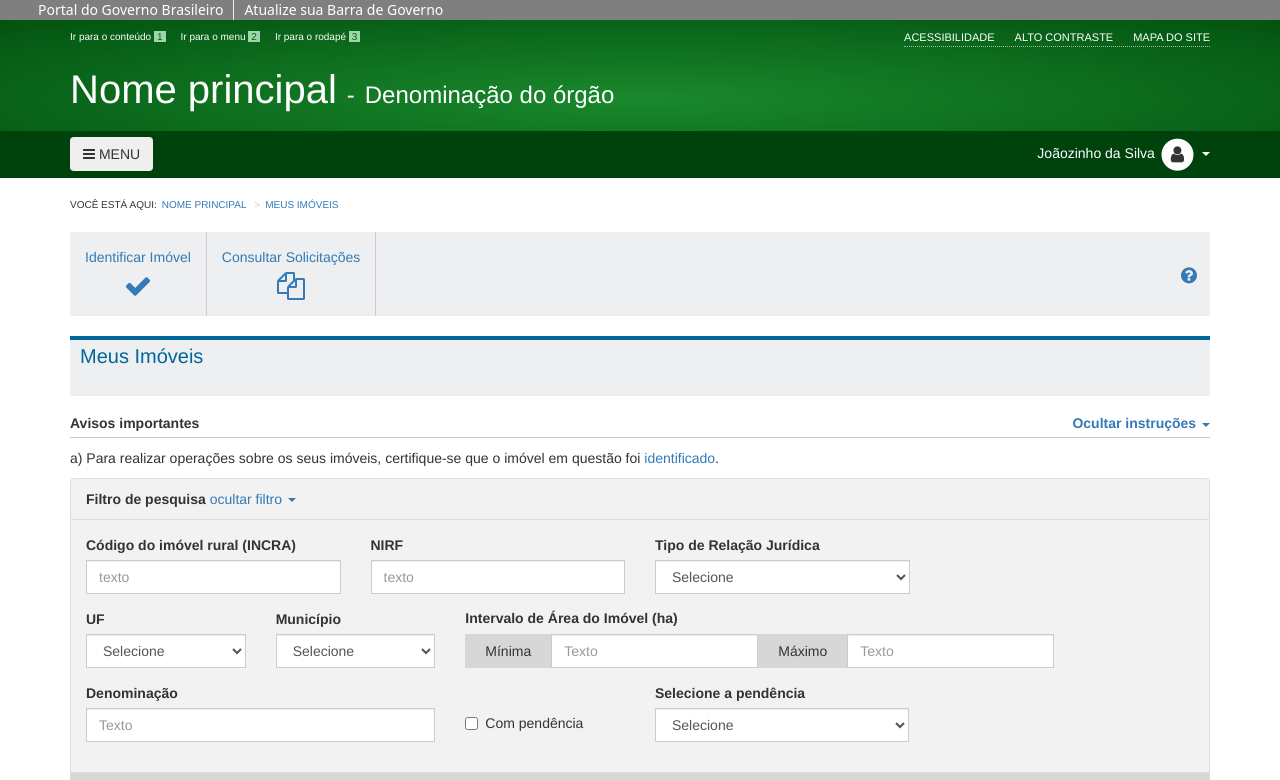
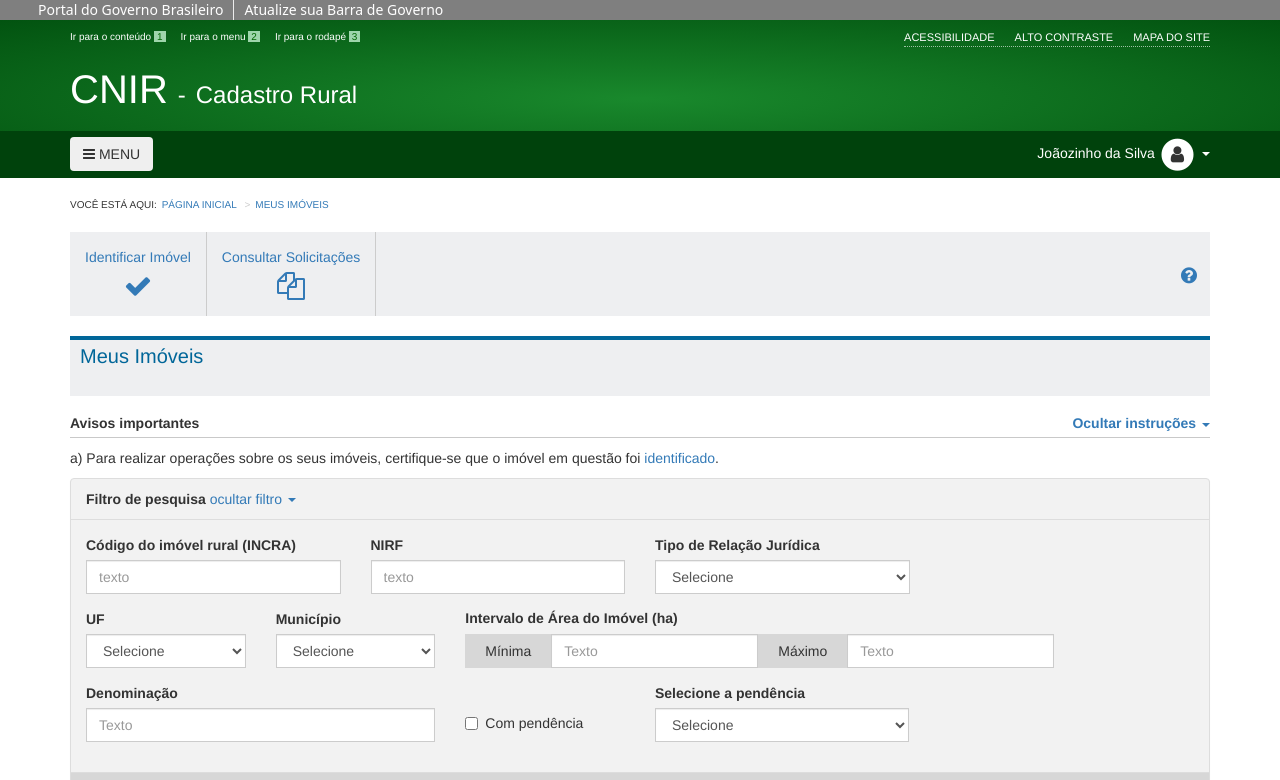
Before and after one commit to augustoalmeida/cnir, a website: page consultar.html in a window 1280 px wide. Shown: the top 780 px of the page. Drawn offline with nearby package versions, Linux system fonts and the light colour scheme.

Commit message:
Update consultar.html

```diff
--- a/consultar.html
+++ b/consultar.html
@@ -70,8 +70,8 @@
       </div>
       <div class="logo">
         <a href="index.html">
-          <span class="orgao">Denominação do órgão</span>
-          <h1 class="nome">Nome principal</h1>
+          <span class="orgao">Cadastro Rural</span>
+          <h1 class="nome">CNIR</h1>
         </a>
       </div>
     </div>
@@ -155,7 +155,7 @@
     <div class="container">
       <span class="aqui">Você está aqui:</span>
       <ol class="breadcrumb">
-        <li><a href="">Nome principal</a></li>
+        <li><a href="">Página inicial</a></li>
         <li><a href="">Meus Imóveis</a></li>
       </ol>
     </div>
```
